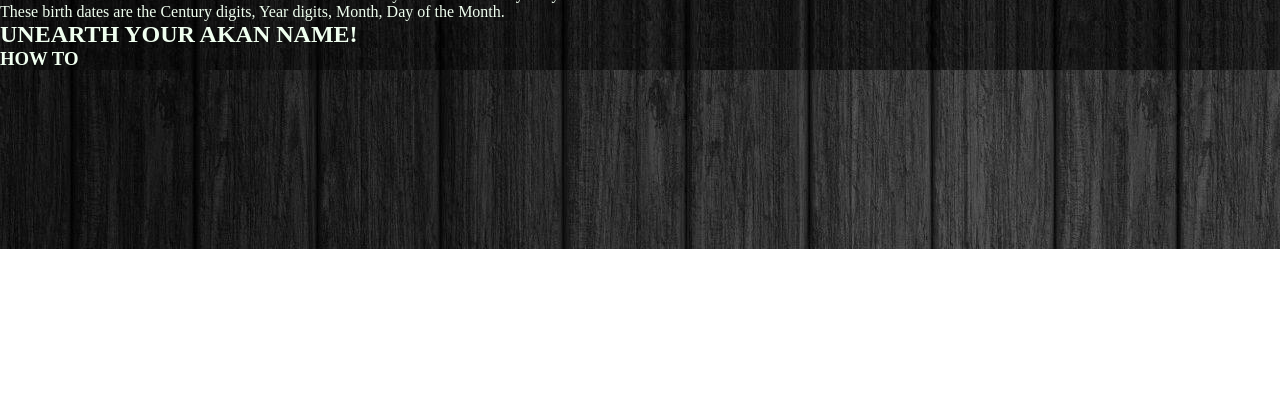
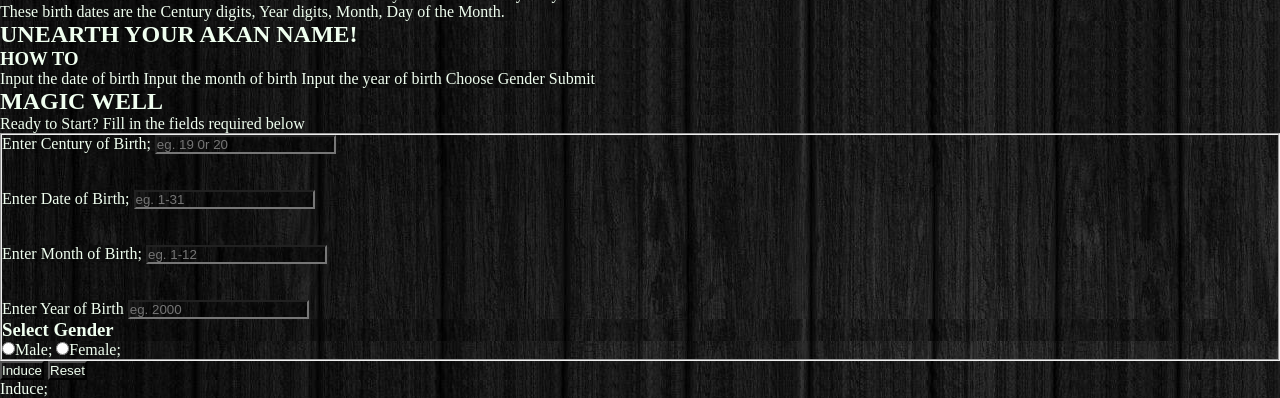
Before and after one commit to Daniel-darnell/Age-Calc, a plain HTML site: page index.html in a window 1280 px wide. Shown: the part 551-949 px from the top of the page. Before the commit the page ends 800 px from the top, so only its background shows below. Drawn offline with Linux system fonts and the light colour scheme.

Commit message:
Introduced a magic well

```diff
--- a/index.html
+++ b/index.html
@@ -36,9 +36,60 @@
             <p>Akan Name-Creator works on the basis of the information keyed in of which they are your birth dates.<br>
             These birth dates are the Century digits, Year digits, Month, Day of the Month.
             <h2>UNEARTH YOUR AKAN NAME!</h2>
-            <h3>HOW TO</h3>
+            <h3 class="works">HOW TO</h3>
+            <ol>
+                <li>Input the date of birth</li>
+                <li>Input the month of birth</li>
+                <li>Input the year of birth</li>
+                <li>Choose Gender</li>
+                <li>Submit</li>
+            </ol>
             </p>
         </div>
+        <div class="generator">
+            <h2 class="welcome"><strong>MAGIC WELL</strong></h2>
+            <P class="welcome">Ready to Start? Fill in the fields required below</P>
+            <div id="form">
+                <form action="">
+                    <fieldset>
+                        <label for="">Enter Century of Birth;</label>
+                    <input type="number" placeholder="eg. 19 0r 20" id="century" required maxlength="2">
+                    <div>
+
+                    </div><br><br>
+                    <label for="">Enter Date of Birth;</label>
+                    <input type="number" placeholder="eg. 1-31" id="date" required maxlength="2">
+                    <div>
+
+                    </div><br><br>
+                    <label for="">Enter Month of Birth;</label>
+                    <input type="number" placeholder="eg. 1-12" id="month" required maxlength="2">
+                    <div>
+
+                    </div><br><br>
+                    <label for="">Enter Year of Birth</label>
+                    <input type="number" placeholder="eg. 2000" id="year" required maxlength="4">
+
+                    <div>
+                        <h3>Select Gender</h3>
+                    </div>
+                    <input type="radio" class="gender" value="male" id="gender" name="genders" required>Male;
+                    <input type="radio" class="gender" value="female" id="gender" name="genders" required>Female;
+
+                    </fieldset>
+                    <div class="submit">
+                        <a href="#Induce"><button type="button" name="button" class="button"
+                           onclick="output();">Induce</button></a>
+                           <button type="reset">Reset</button>
+                    </div>
+                </form>
+            </div>
+            <div id="Induce">
+                <p></p>Induce;
+            </div>
+
+        </div>
     </div>
+    <script src="js/script.js"></script>
 </body>
 </html>
--- a/styles.css
+++ b/styles.css
@@ -53,3 +53,7 @@ p {
     background-size: cover;
     text-align: center;
 }
+
+@media screen and (max-width: 600px) and (min-width: 200px) {
+
+}
```
